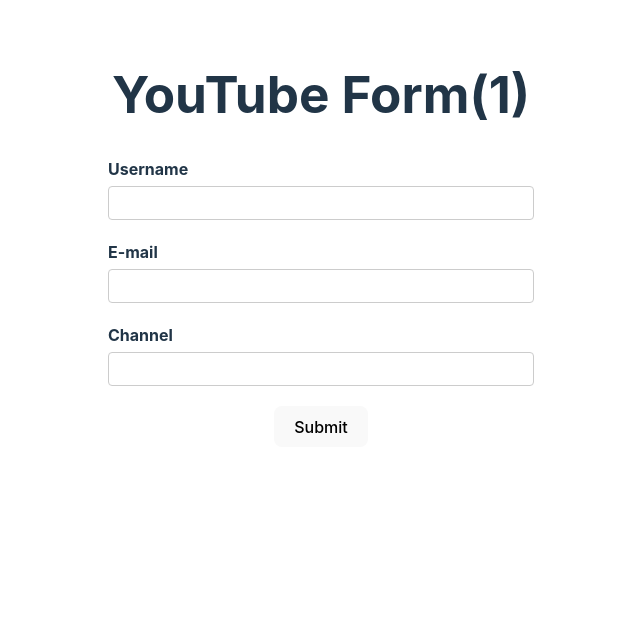
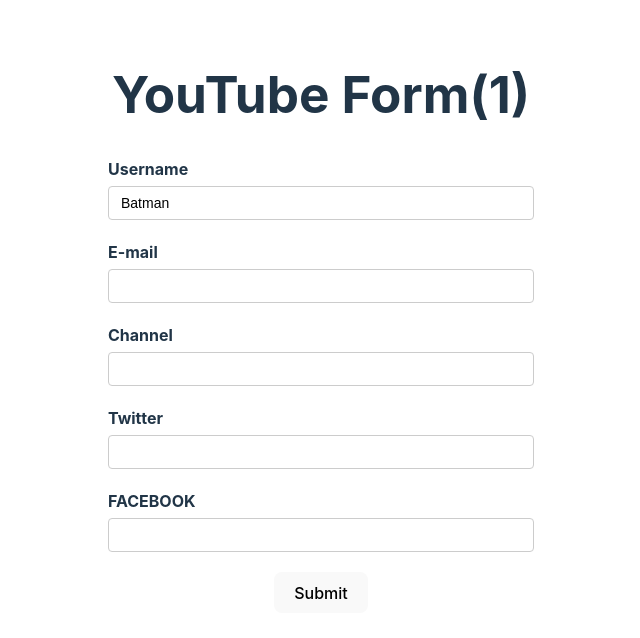
Before and after one commit to Tareq1131/React-Hook-Form, a React (Vite) app: page / in a window 1280 px wide. Shown: the top 638 px of the page, without its empty margins (319-959 px from the left). Built offline with nearby package versions, Linux system fonts and the light colour scheme; no server answers.

Commit message:
nested object

```diff
--- a/src/components/YouTubeForm.tsx
+++ b/src/components/YouTubeForm.tsx
@@ -5,23 +5,27 @@
   username: string,
   email: string;
   channel: string;
+  social: {
+    twitter: string,
+    facebook: string
+  }
 };
 let renderCount = 0;
 const YouTubeForm = () => {
 
   const form = useForm<FormValues>({
-    defaultValues: async () =>{
-      const response = await fetch(
-        "https://jsonplaceholder.typicode.com/users/1"
-      );
-      const data = await response.json();
-      return {
-        username: "Batman",
-        email: data.email,
-        channel: "",
+    defaultValues:
+    {
+      username: "Batman",
+      email: '',
+      channel: "",
+      social: {
+        twitter: "",
+        facebook: "",
+      }
 
-    }
-  }})
+    },
+  })
   const { register, control, handleSubmit, formState } = form
   // const { name, ref, onChange, onBlur } = register('username')
   const { errors } = formState;
@@ -88,6 +92,22 @@
           })} />
           <p className="error">{errors.channel?.message}</p>
         </div>
+
+        <div className='form-control'>
+          <label htmlFor="twitter">Twitter</label>
+          <input type="text" id="channel" {...register('social.twitter', {
+
+          })} />
+
+        </div>
+
+        <div className='form-control'>
+          <label htmlFor="facebook">FACEBOOK</label>
+          <input type="text" id="channel" {...register('social.facebook', {
+
+          })} />
+
+        </div>
         <button>Submit</button>
       </form>
       <DevTool control={control} />
```
